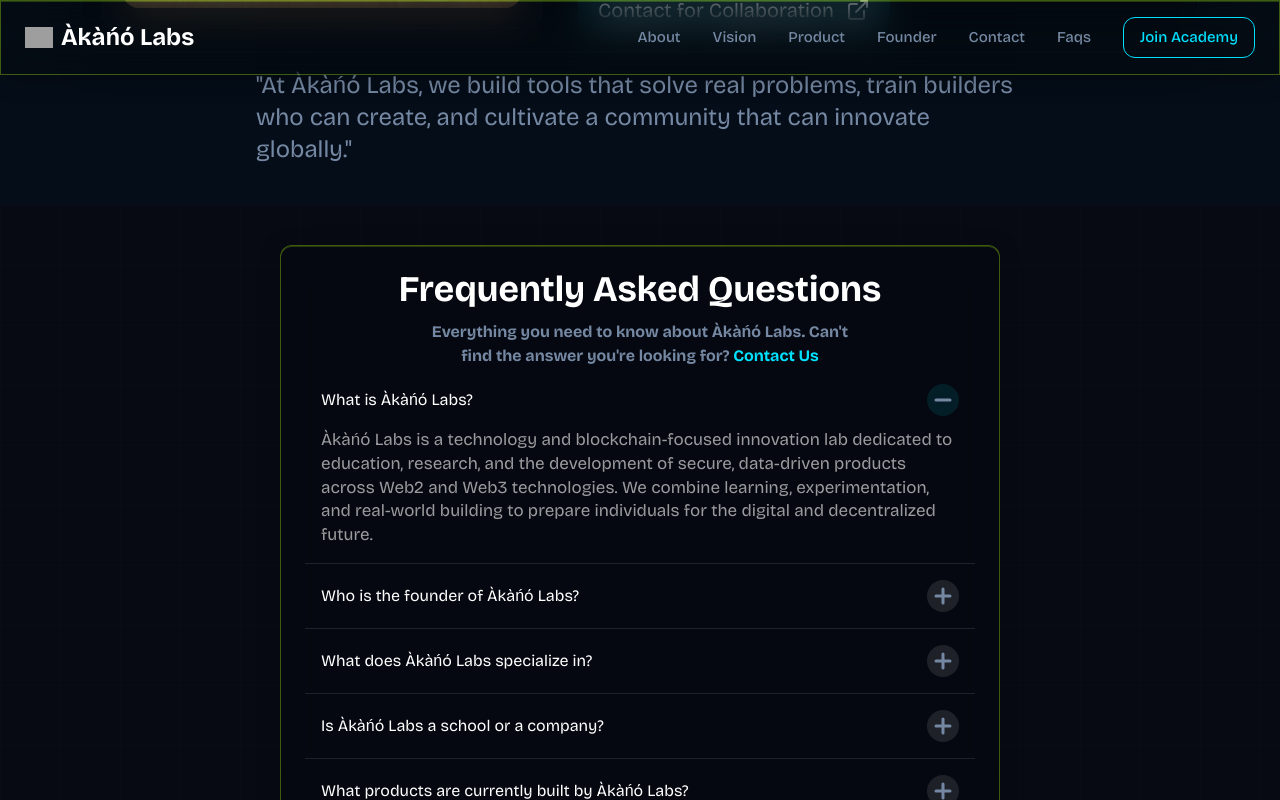
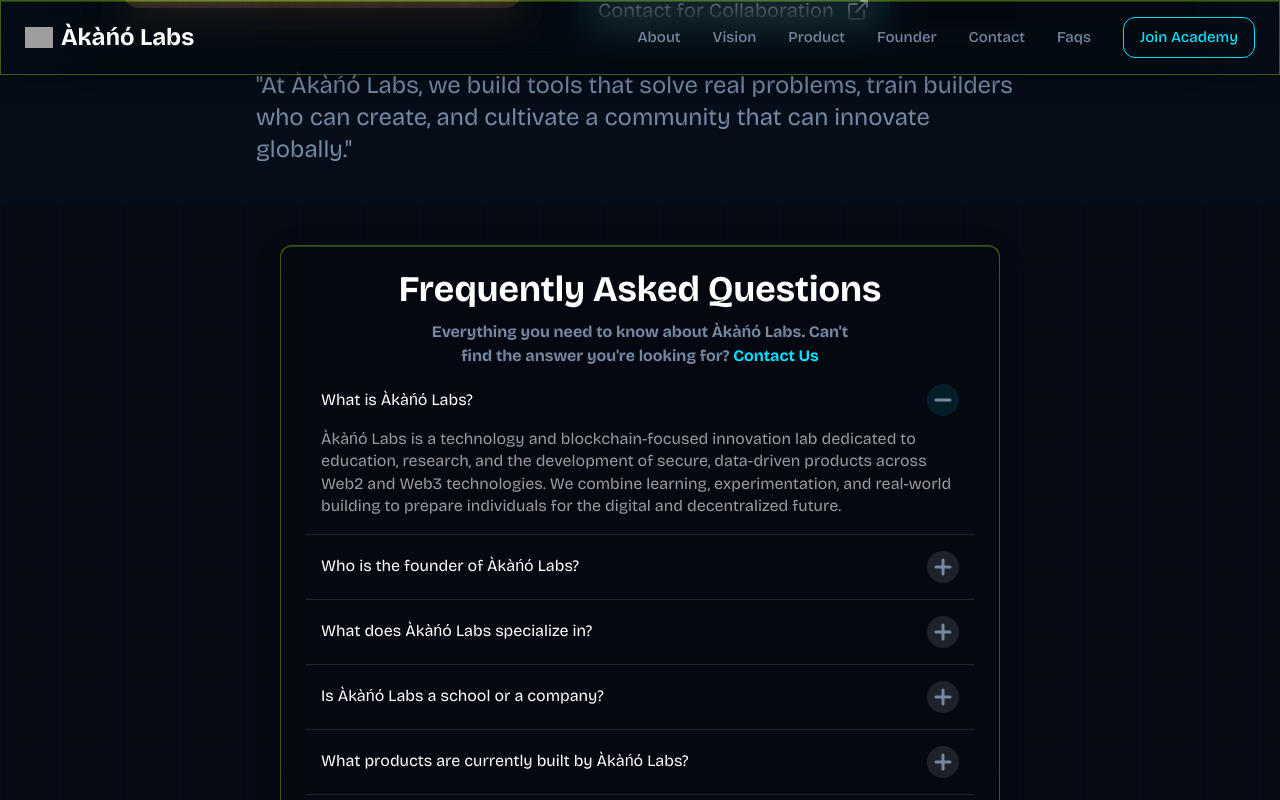
Before and after one commit to azzzops/Akano-lab, a React (Vite) app: page / in a window 1280 px wide. Both pictures are taken after a click on the button 943 px from the left and 3884 px from the top of the page. Shown: the part 3484-4284 px from the top of the page. Built offline with nearby package versions, Linux system fonts and the light colour scheme; grey boxes are pictures that could not be loaded.

Commit message:
font-size fixed

```diff
--- a/src/components/ui/faq.jsx
+++ b/src/components/ui/faq.jsx
@@ -170,7 +170,7 @@ export default function Faqs() {
                 animate={{ height: "auto", opacity: 1, }}
                 exit={{ height: 0, opacity: 0 }}
                 transition={{ duration: 0.3, ease: "linear" }}
-                className="overflow-hidden text-white/60 text-[17px]"
+                className="overflow-hidden text-white/60 text-[14px] md:text-[16px]"
               >
                 {Array.isArray(q.answer) ? (
                   <ul className="list-disc pl-6">
```
